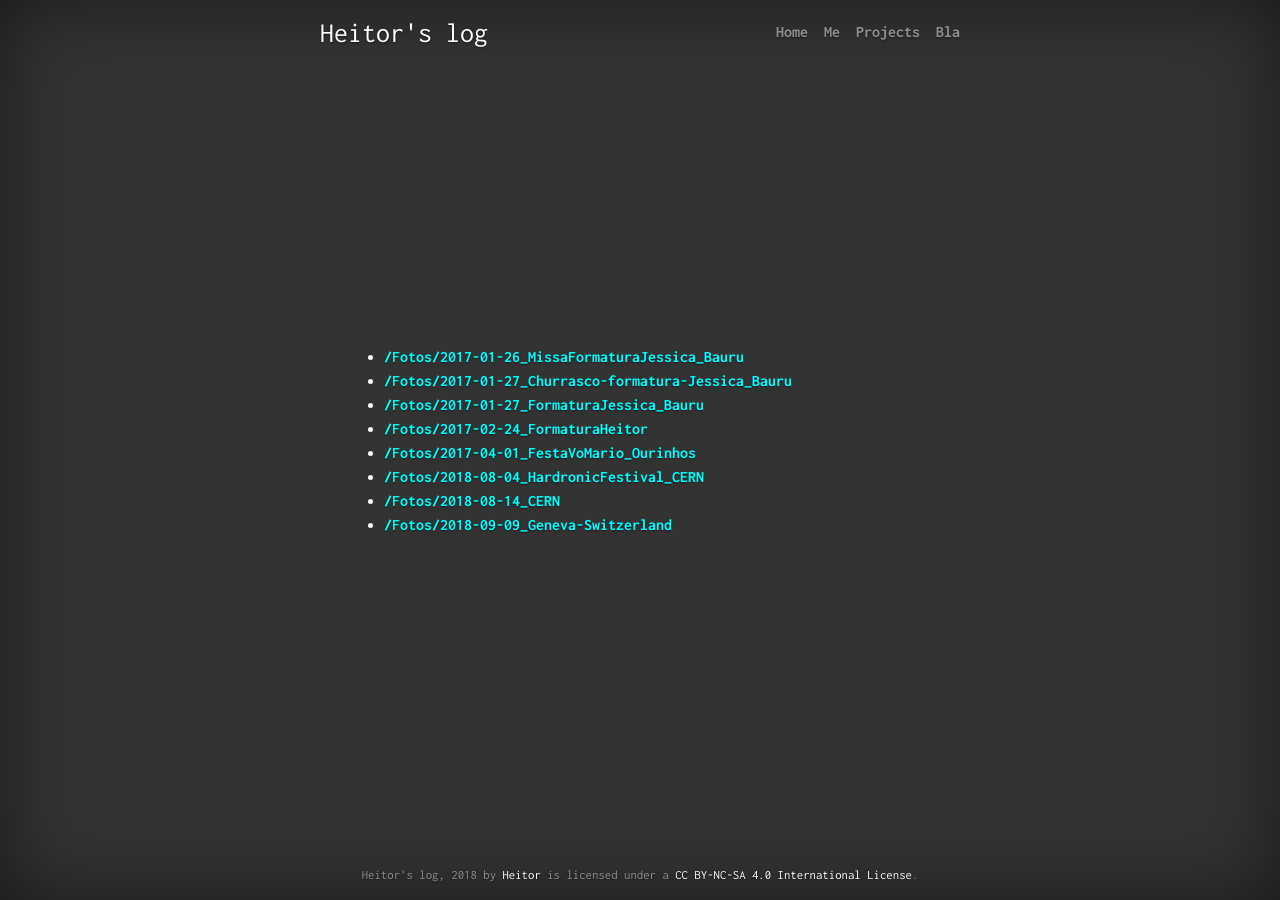
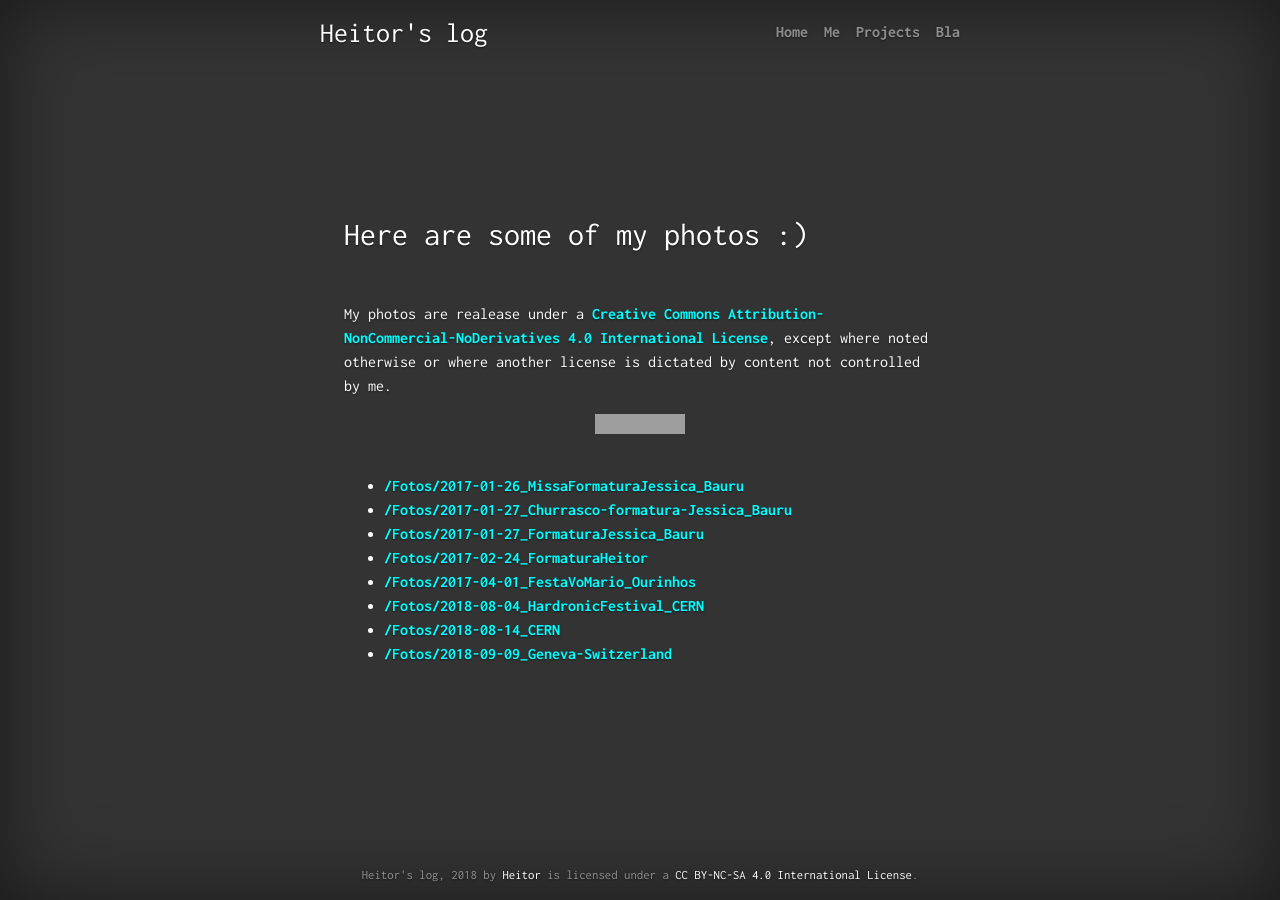
Before and after one commit to heitorPB/heitorPB.github.io, a Jekyll site: the page built from photos.md, in a window 1280 px wide. Built offline with Jekyll 4.4.1, drawn with Linux system fonts in a browser that asks for light colours; grey boxes are pictures that could not be loaded.

Commit message:
better photos, they have CC now :)

```diff
--- a/_includes/head.html
+++ b/_includes/head.html
@@ -8,7 +8,7 @@
 
 	<!-- custom css AFTER bootstrap -->
 	<link href="https://fonts.googleapis.com/css?family=Inconsolata:400,700&amp;subset=latin-ext" rel="stylesheet">
-	<script src="//twemoji.maxcdn.com/2/twemoji.min.js?11.0"></script>
+	<script src="https://twemoji.maxcdn.com/2/twemoji.min.js?11.0"></script>
 	<link rel="stylesheet" href="/assets/css/cover.css">
 	<link rel="stylesheet" href="/assets/css/monokai.css">
 	<!-- shit to add:
--- a/tmp/links.md
+++ b/photos.md
@@ -1,7 +1,21 @@
 ---
 layout: default
-title: minhas fotos
+title: my photos
+permalink: /8yRh_photos/
 ---
+
+## Here are some of my photos :)
+
+<br>
+
+My photos are realease under a
+[Creative Commons Attribution-NonCommercial-NoDerivatives 4.0 International License](https://creativecommons.org/licenses/by-nc-nd/4.0/),
+except where noted otherwise or where another license is dictated by content
+not controlled by me.
+
+<a rel="license" href="http://creativecommons.org/licenses/by-nc-nd/4.0/">
+<img src="https://i.creativecommons.org/l/by-nc-nd/4.0/88x31.png" class="mx-auto d-block" alt="CC-BY-NC-ND-4.0">
+</a><br>
 
 - [/Fotos/2017-01-26_MissaFormaturaJessica_Bauru](https://drive.google.com/open?id=1rtDDM10aOblXazYl1HBVYfmZCy4istOe)
 - [/Fotos/2017-01-27_Churrasco-formatura-Jessica_Bauru](https://drive.google.com/open?id=1VuToOZLxS8S5x2uVp0v3f9BDjqjJIUZn)
```
